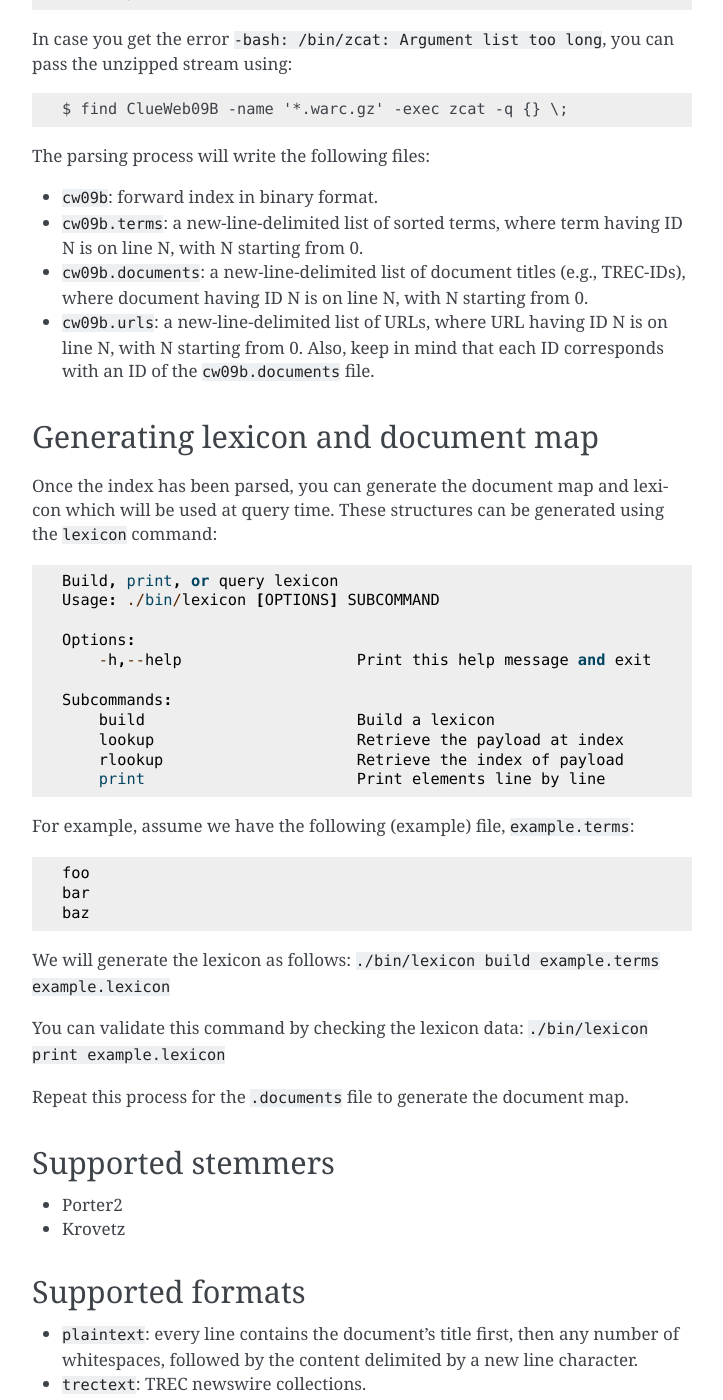
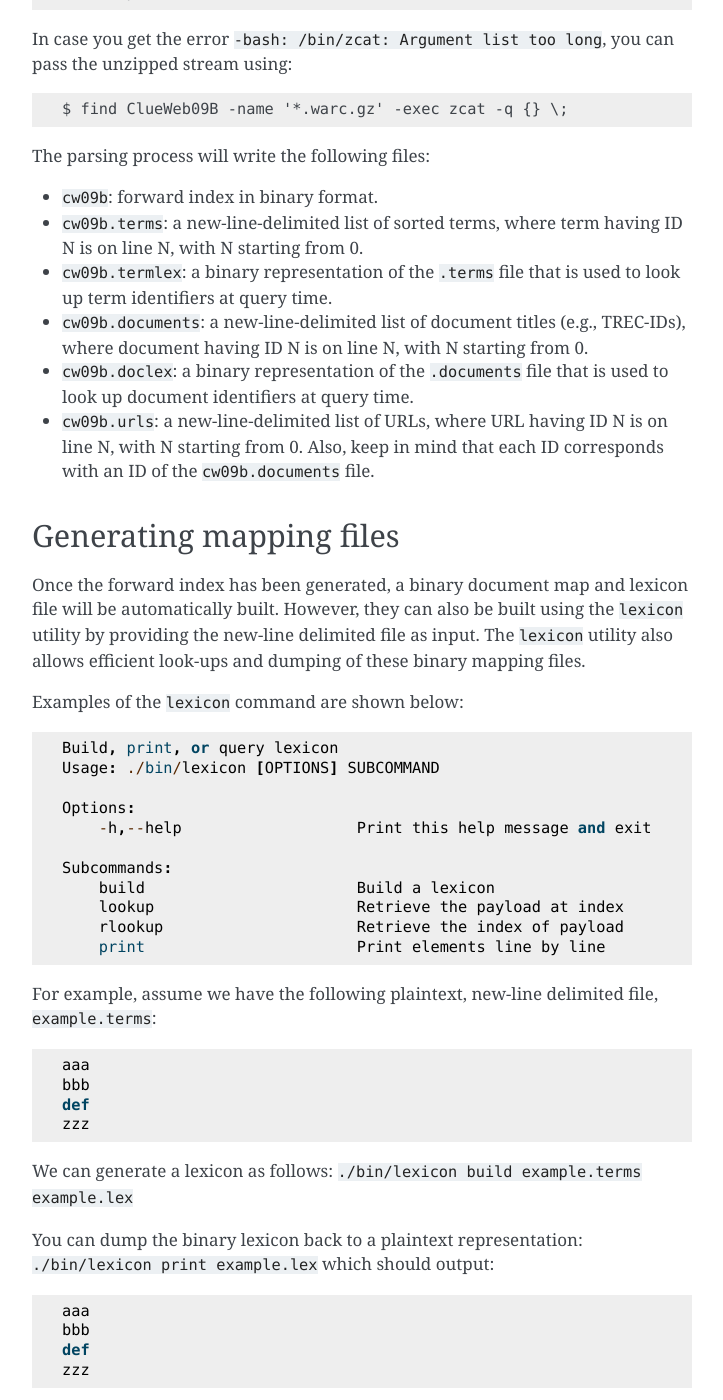
Before and after one commit to pisa-engine/pisa, a Sphinx documentation site: the page built from docs/source/parsing.md, in a window 1280 px wide and 1400 px high, scrolled down 899 px. Shown: the whole window, without its empty margins (388-1111 px from the left). Built offline with Sphinx 7.4.7, drawn with Linux system fonts in a browser that asks for light colours; some of the changed text lies outside the part shown.

Commit message:
Documentation update

```diff
--- a/docs/source/parsing.md
+++ b/docs/source/parsing.md
@@ -43,15 +43,20 @@ The parsing process will write the following files:
 - `cw09b`: forward index in binary format.
 - `cw09b.terms`: a new-line-delimited list of sorted terms,
   where term having ID N is on line N, with N starting from 0.
+- `cw09b.termlex`: a binary representation of the `.terms` file that is used to look up term identifiers at query time.
 - `cw09b.documents`: a new-line-delimited list of document titles (e.g., TREC-IDs),
   where document having ID N is on line N, with N starting from 0.
+- `cw09b.doclex`: a binary representation of the `.documents` file that is used to look up document identifiers at query time.
 - `cw09b.urls`: a new-line-delimited list of URLs, where URL having ID N is on
   line N, with N starting from 0. Also, keep in mind that each ID corresponds with
   an ID of the `cw09b.documents` file.
 
-### Generating lexicon and document map
-Once the index has been parsed, you can generate the document map and lexicon which will be used at query time.
-These structures can be generated using the `lexicon` command:
+### Generating mapping files
+Once the forward index has been generated, a binary document map and lexicon file will be automatically built.
+However, they can also be built using the `lexicon` utility by providing the new-line delimited file as input.
+The `lexicon` utility also allows efficient look-ups and dumping of these binary mapping files.
+
+Examples of the `lexicon` command are shown below:
 
     Build, print, or query lexicon
     Usage: ./bin/lexicon [OPTIONS] SUBCOMMAND
@@ -65,17 +70,25 @@ These structures can be generated using the `lexicon` command:
         rlookup                     Retrieve the index of payload
         print                       Print elements line by line
 
-For example, assume we have the following (example) file, `example.terms`:
+For example, assume we have the following plaintext, new-line delimited file, `example.terms`:
 
-        foo
-        bar
-        baz
+        aaa
+        bbb
+        def
+        zzz
 
-We will generate the lexicon as follows: `./bin/lexicon build example.terms example.lexicon`
+We can generate a lexicon as follows: `./bin/lexicon build example.terms example.lex`
 
-You can validate this command by checking the lexicon data: `./bin/lexicon print example.lexicon`
+You can dump the binary lexicon back to a plaintext representation: `./bin/lexicon print example.lex` which should output:
 
-Repeat this process for the `.documents` file to generate the document map.
+        aaa
+        bbb
+        def
+        zzz
+
+You can retrieve the term with a given identifier: `./bin/lexicon lookup example.lex 2` which outputs `def`
+
+Finally, you can retrieve the id of a given term: `./bin/lexicon rlookup example.lex def` which outputs `2`. NOTE: This requires the initial file to be lexicographically sorted, as `rlookup` depends on binary search.
 
 ### Supported stemmers
 - Porter2
```
